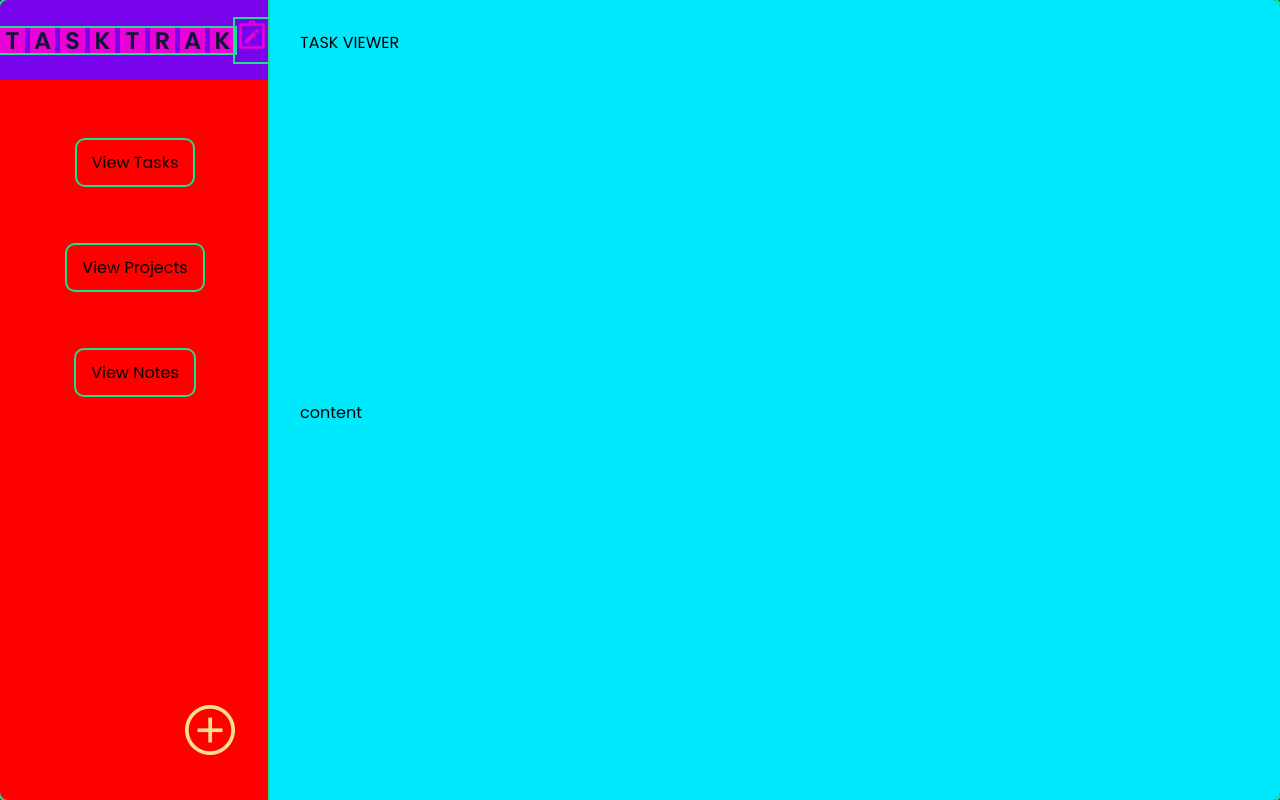
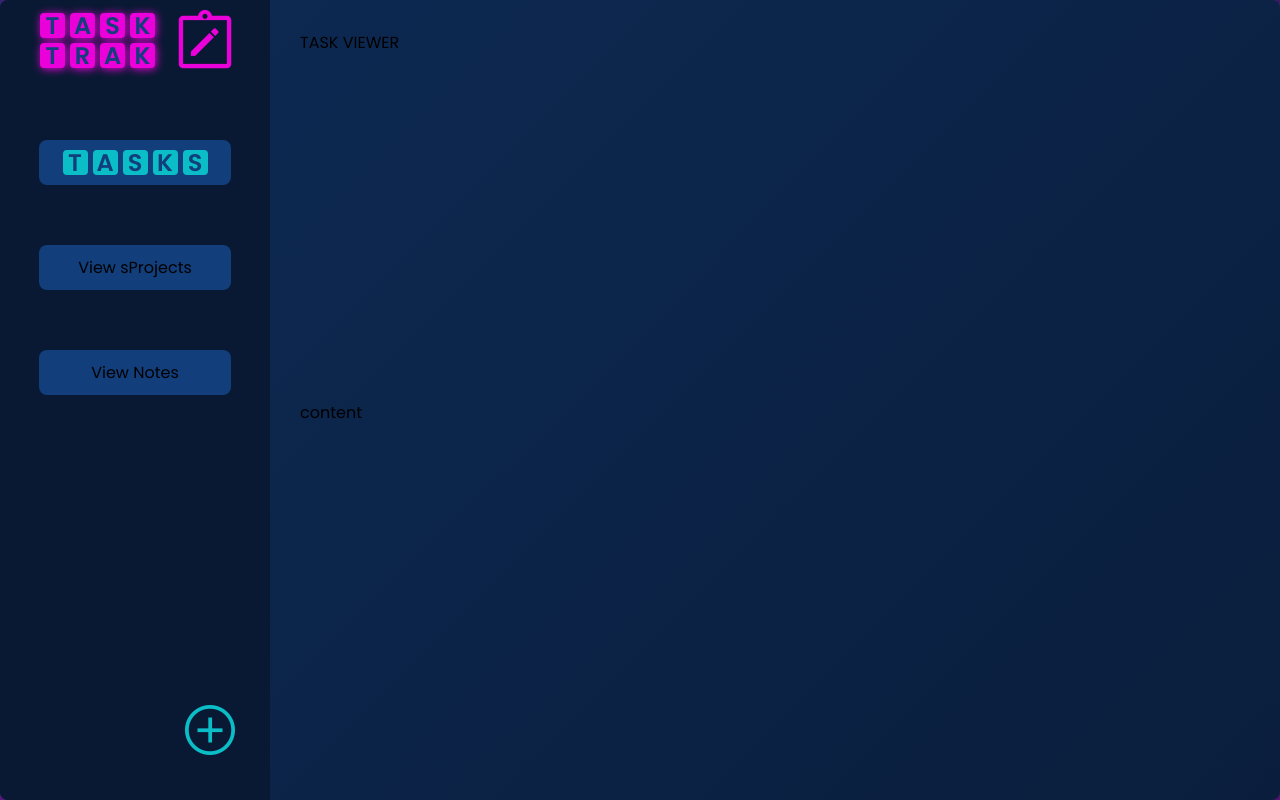
Before and after one commit to kb-git-hub/task-track, a website built with webpack: page src/index.html in a window 1280 px wide. Built offline with nearby package versions, Linux system fonts and the light colour scheme.

Commit message:
update layout

```diff
--- a/src/index.html
+++ b/src/index.html
@@ -14,7 +14,7 @@
 <body>
     <div class="container">
         <div class="leftPane">
-            <div class="logo">
+            <div class="logoBox">
                 <div class="logoText">
                     <div class="logoLetter">T</div>
                     <div class="logoLetter">A</div>
@@ -30,9 +30,15 @@
                 </div>
             </div>
             <div class="todoPane">
-                <div class="taskBtn btn">View Tasks</div>
-                <div class="projectBtn btn">View Projects</div>
-                <div class="notesBtn btn">View Notes</div>
+                <div id='taskBtn' class="todoBtn">
+                    <div class="todoLetter">T</div>
+                    <div class="todoLetter">A</div>
+                    <div class="todoLetter">S</div>
+                    <div class="todoLetter">K</div>
+                    <div class="todoLetter">S</div>
+                </div>
+                <div id='projectBtn' class="todoBtn ">View sProjects</div>
+                <div id='notesBtn' class=" todoBtn ">View Notes</div>
                 <span class="addTaskBtn material-symbols-outlined">add_circle</span>
             </div>
         </div>
--- a/src/style.css
+++ b/src/style.css
@@ -35,6 +35,7 @@
     --rain-purple: #711c91;
     --dev-outline: 2px solid #20de8b;
 
+    --border-radius-small: 4px;
     --border-radius: 8px;
     --spacing-xs: 5px;
     --spacing-sm: 10px;
@@ -42,6 +43,7 @@
     --spacing-lg: 20px;
     --spacing-xl: 30px;
     --spacing-btnSpace: 60px;
+    --shadow-small: #ea00d9 1px 1px 8px;
     --shadow: #ea00d9 0px 16px 100px;
 
 
@@ -83,19 +85,17 @@ html,body{
 body {
     background: linear-gradient(-45deg, var(--rain-dark-blue), var(--rain-blue));
     background-size: 300% 300%;
-    animation: gradient 20s ease infinite;
+    animation: gradient 10s ease infinite;
 }
 
 .container{
     position: relative;
-    outline: var(--dev-outline);
     width: 1400px;
     height: 700px;
     margin: 0 auto;
     margin-top: 100px;
     min-width: 700px;
     min-height: 550px;
-
     display: grid;
     grid-template-columns: repeat(5, 1fr);
     border-radius: var(--border-radius);
@@ -108,23 +108,29 @@ body {
     display: flex;
     flex-direction: column;
     min-width: 270px;
+    background-color: var(--rain-dark-blue);
+    border-top-left-radius: var(--border-radius);
+    border-bottom-left-radius: var(--border-radius);
 }
 
-.logo{
+.logoBox{
     height: 80px;
     display: flex;
     justify-content: center;
     align-items: center;
-    font-weight: 600;
-    font-size: 24px;
+    cursor:default;
 }
 
 .logoText{
-    outline: var(--dev-outline);
     display: flex;
+    flex-wrap: wrap;
     gap: var(--spacing-xs);
+    flex-basis: 100%;
+    padding-left: 40px;
 }
+
 .logoLetter{
+    font-size: 24px;
     font-weight: 600;
     height: 25px;
     width: 25px;
@@ -132,22 +138,25 @@ body {
     align-items: center;
     justify-content: center;
     background-color: var(--rain-pink);
-    color: var(--rain-dark-blue);
+    color: var(--rain-blue);
+    border-radius: var(--border-radius-small);
+    box-shadow: var(--shadow-small);
 }
 
 .logoIcon{
-    outline: var(--dev-outline);
-    flex-grow: 1;
+    padding-top: var(--spacing-sm);
+    padding-right: var(--spacing-xl);
+
+}
+
+.logoPad{
+    color: var(--rain-pink);
+    font-size: 70px;
 }
 
 
-.logoPad{
-    color: var(--rain-pink);
-    font-size: 34px;
-}
-
+/* todos */
 .todoPane{
-    background-color: red;
     flex-grow: 1;
     display: flex;
     flex-direction: column;
@@ -160,7 +169,7 @@ body {
     position: absolute;
     font-size: 60px;
     z-index: 50;
-    color: var(--warm-yellow);
+    color: var(--rain-light-blue);
     left: 180px;
     bottom: 40px;
     transition: transform 0.3s ease-in-out;
@@ -173,12 +182,46 @@ body {
 }
 
 
+/* Todo buttons */
+.todoBtn{
+    display: flex;
+    justify-content: center;
+    gap: var(--spacing-xs);
+    width: 192px;
+    padding: var(--spacing-sm) var(--spacing-md);
+    transition: filter 0.15s ease-in-out;
+    cursor: pointer;
+    border-radius: var(--border-radius);
+    background-color: var(--rain-blue);
+}
+
+
+  .todoBtn:hover{
+    scale: 110%;
+  }
+
+.todoLetter{
+    font-size: 24px;
+    font-weight: 600;
+    height: 25px;
+    width: 25px;
+    display: flex;
+    align-items: center;
+    justify-content: center;
+    background-color: var(--rain-light-blue);
+    color: var(--rain-blue);
+    border-radius: var(--border-radius-small);
+    /* box-shadow: var(--shadow-small); */
+}
+
+
+
+
+/* Right Pane */
 
 .taskViewer{
-    outline: var(--dev-outline);
     display: grid;
     grid-column: 2/6;
-    background-color: #00e8fc;
     padding: var(--spacing-xl);
     border-bottom-right-radius: var(--border-radius);
     border-top-right-radius: var(--border-radius);
@@ -191,7 +234,6 @@ body {
         margin: 0;
         width: 100%;
         height: 100vh;
-        background-color: #7904eb;
     }
 }
 
```
Also changed, not shown: dist/index.html, dist/main.js.
